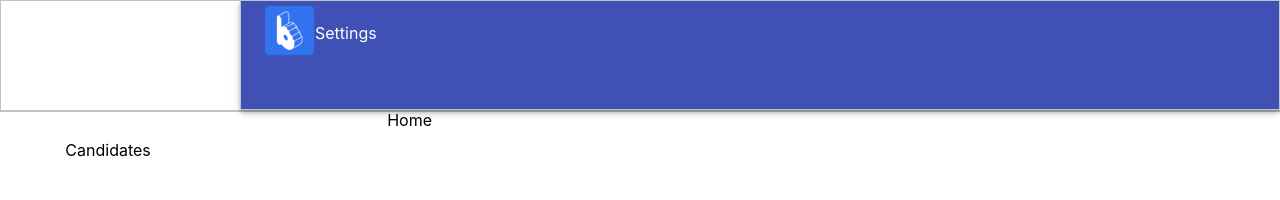
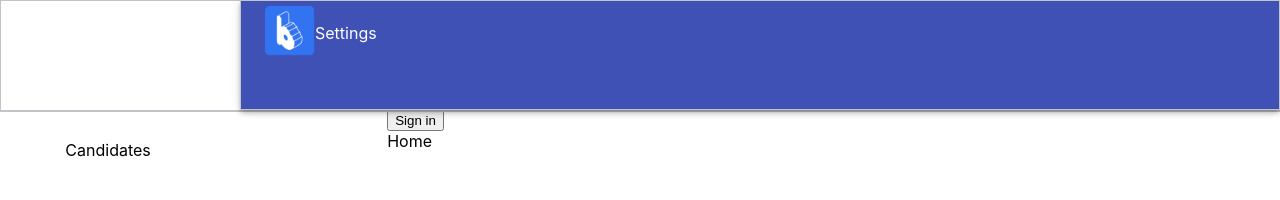
Before and after one commit to ilies-bel/Breadcrumbs-app-employer, a Next.js app in the folder breadcrumbs-app-employer/: page / in a window 1280 px wide. Shown: the top 200 px of the page. Built offline with nearby package versions, Linux system fonts and the light colour scheme; no server answers.

Commit message:
Ajout de next-Auth

```diff
--- a/breadcrumbs-app-employer/package.json
+++ b/breadcrumbs-app-employer/package.json
@@ -22,11 +22,12 @@
   },
   "devDependencies": {
     "@tabler/icons": "^1.39.1",
-    "@types/node": "^14.14.22",
+    "@types/node": "^14.14.25",
     "@types/react": "^17.0.0",
     "axios": "^0.21.1",
+    "next-auth": "^3.4.1",
     "prop-types": "^15.7.2",
     "redux": "^4.0.5",
-    "typescript": "^4.1.3"
+    "typescript": "^4.1.5"
   }
 }
--- a/breadcrumbs-app-employer/pages/_app.js
+++ b/breadcrumbs-app-employer/pages/_app.js
@@ -2,13 +2,18 @@ import '../styles/globals.css'
 import Header from '../components/Layout/Header';
 import BottomNav from '../components/Layout/BottomNavigation';
 
+import { providers, signIn, signOut, useSession } from 'next-auth/client';
+
 function MyApp({ Component, pageProps }) {
+  const [ session, loading ] = useSession();
+  console.log(Object.values(providers))
   return (
     <>
     <Header/>
     <div className="container">
     <BottomNav/>
       <main>
+      {!session ? <button onClick={() => signIn()}>Sign in</button> :  <div><p>Signed in as {session.user.email}</p><button onClick={() => signOut()}>Sign out</button></div>}
         <Component {...pageProps} />
       </main>
     </div>
```
